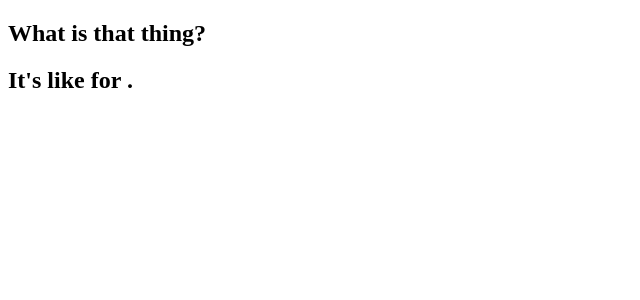
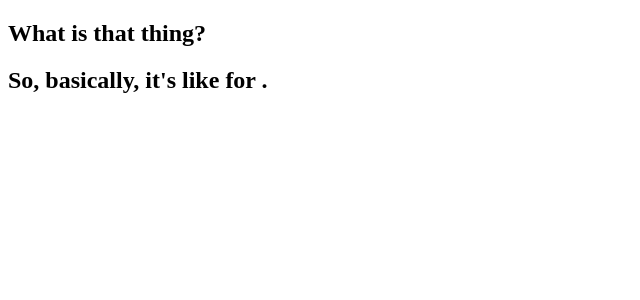
Before and after one commit to llastflowers/itslikethisforthat, a React app: page / in a window 1280 px wide. Both pictures are taken after typing "Sample" into the empty fields and a click on the button "Ask!". Shown: the top 300 px of the page, without its empty margins (0-640 px from the left). Built offline with nearby package versions, Linux system fonts and the light colour scheme; no server answers.

Commit message:
small tweak in html

```diff
--- a/notes.js
+++ /dev/null
@@ -1,4 +0,0 @@
-
-//   {!showResult && <Form
-//     onSubmit={this.handleSubmit}/>}
-//   {showResult && <ThisThat object={this.state.output}/>}
--- a/src/components/ThisThat.js
+++ b/src/components/ThisThat.js
@@ -8,7 +8,7 @@ const ThisThat = ({ object }) => {
   return (
     <section>
       <h1>What is that thing?</h1>
-      <h2>It&#39;s like {thing1} for {thing2}.</h2>
+      <h2>So, basically, it&#39;s like {thing1} for {thing2}.</h2>
     </section>
   );
 };
```
